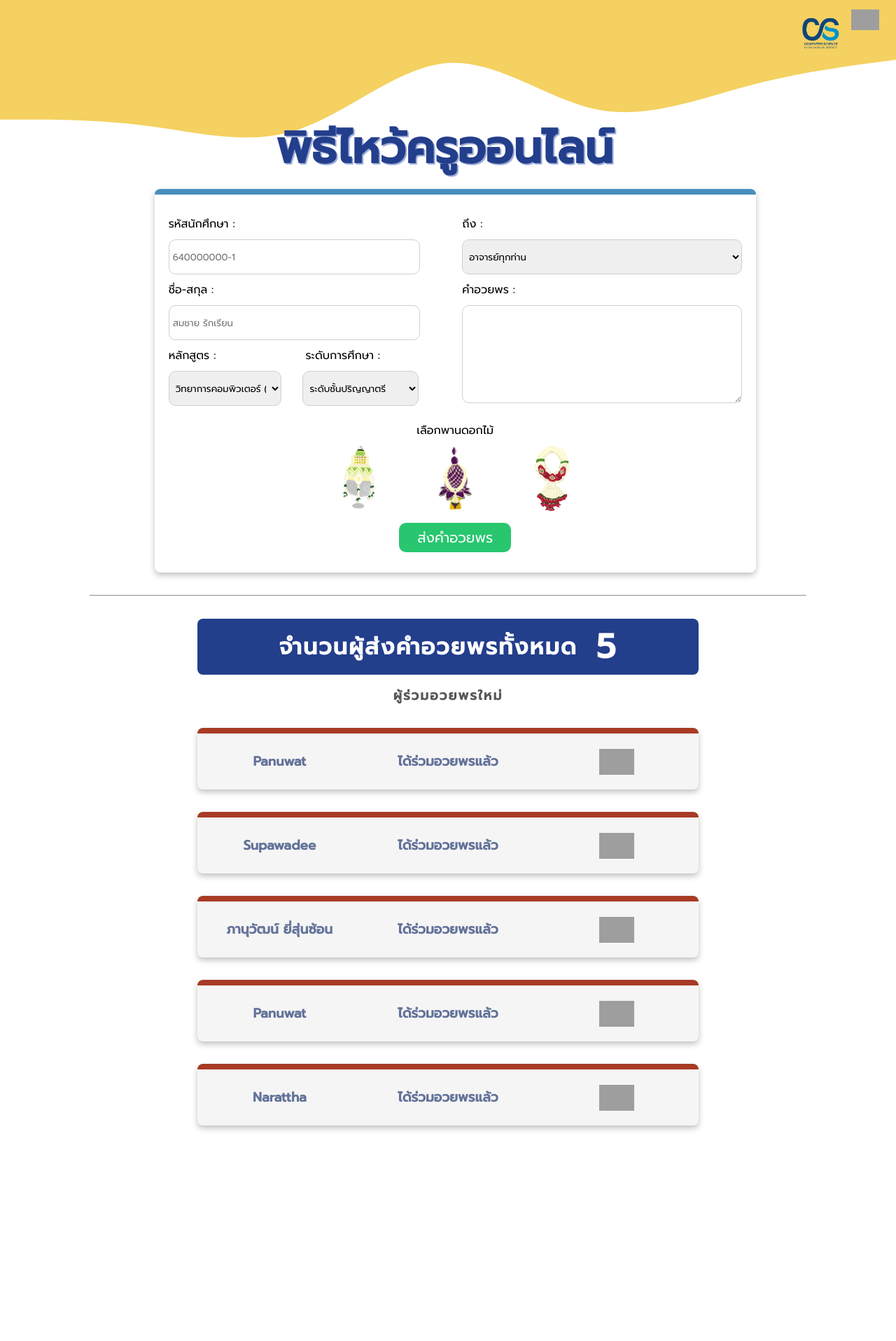
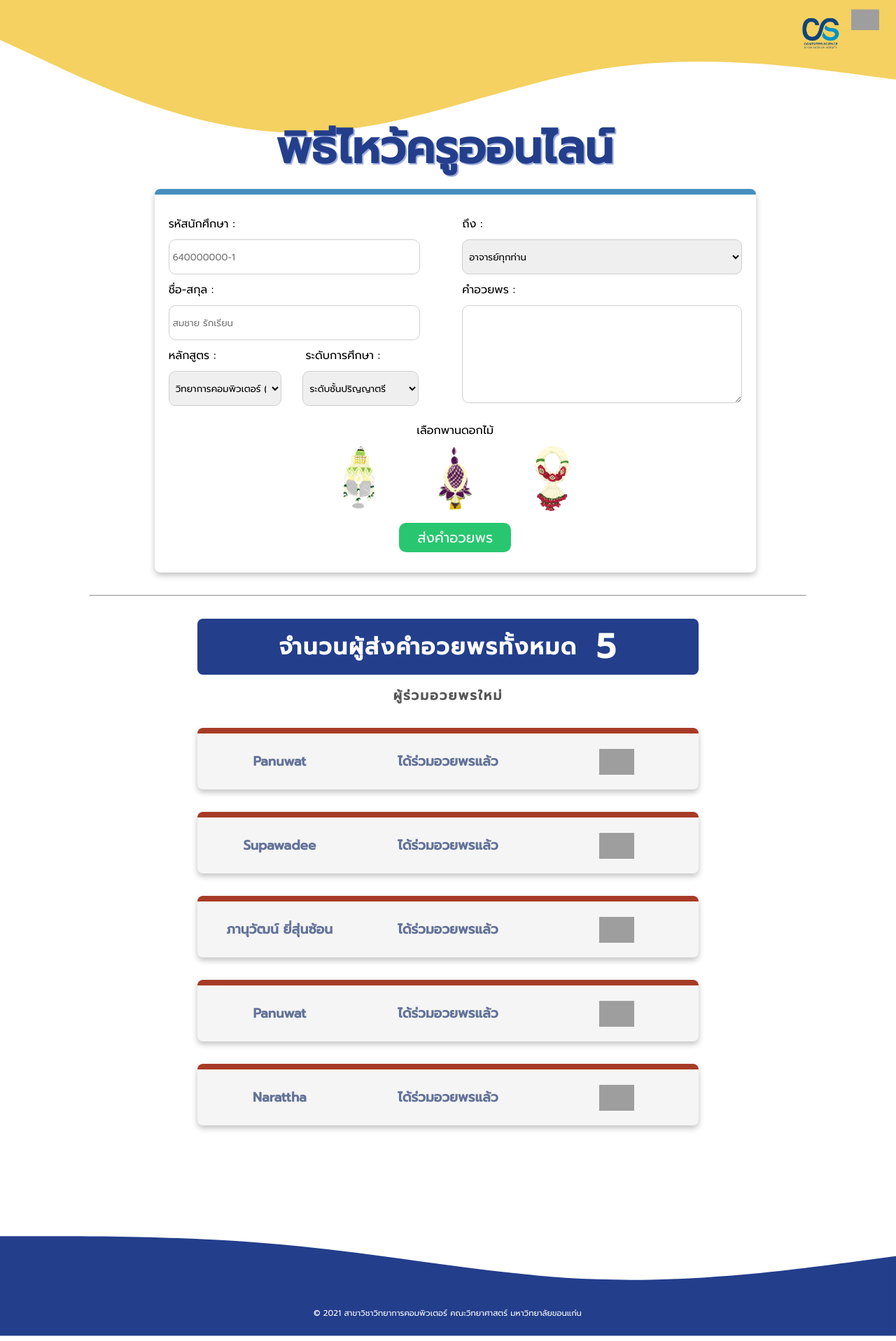
Before and after one commit to kkpanuwat/TeacherDay, a PHP site: page / in a window 1280 px wide. Shown: the whole page at 70% size. Before the commit the page ends 1616 px from the top, so only its background shows below. Run offline with PHP 8.4, Linux system fonts and the light colour scheme; data comes from the database, SQL or seed files in the repository; grey boxes are pictures that could not be loaded.

Commit message:
Update footer

```diff
--- a/assets/css/index.css
+++ b/assets/css/index.css
@@ -27,6 +27,10 @@ html {
     animation-name: form;
     animation-duration: 1.5s;
     animation-fill-mode: forwards;
+}
+.svg-text2 {
+    font-size: 13px;
+    fill: rgb(255, 255, 255);
 }
 
 @keyframes form {
--- a/index.php
+++ b/index.php
@@ -12,7 +12,7 @@
 
 <body onload="setSystem()">
     <svg xmlns="http://www.w3.org/2000/svg" viewBox="0 0 1440 320">
-        <path fill="#F4D160" fill-opacity="1" d="M0,192L40,192C80,192,160,192,240,202.7C320,213,400,235,480,208C560,181,640,107,720,101.3C800,96,880,160,960,176C1040,192,1120,160,1200,138.7C1280,117,1360,107,1400,101.3L1440,96L1440,0L1400,0C1360,0,1280,0,1200,0C1120,0,1040,0,960,0C880,0,800,0,720,0C640,0,560,0,480,0C400,0,320,0,240,0C160,0,80,0,40,0L0,0Z"></path>
+    <path fill="#F4D160" fill-opacity="1" d="M0,64L80,101.3C160,139,320,213,480,213.3C640,213,800,139,960,112C1120,85,1280,107,1360,117.3L1440,128L1440,0L1360,0C1280,0,1120,0,960,0C800,0,640,0,480,0C320,0,160,0,80,0L0,0Z"></path>
         <image href="http://cad.kku.ac.th/wp-content/uploads/2018/05/Th_color.png" width="45" x="95%" y="15" />
         <image href="assets/logocs.png" width="75" x="89%" y="12" />
     </svg>
@@ -85,6 +85,10 @@
             <div id="result"></div>
         </div>
     </div>
+
+    <svg xmlns="http://www.w3.org/2000/svg" viewBox="0 0 1440 320"><path fill="#233E8B" fill-opacity="1" d="M0,160L80,160C160,160,320,160,480,176C640,192,800,224,960,229.3C1120,235,1280,213,1360,202.7L1440,192L1440,320L1360,320C1280,320,1120,320,960,320C800,320,640,320,480,320C320,320,160,320,80,320L0,320Z"></path>
+    <text x="35%" y="90%" class="svg-text2">&copy; 2021 สาขาวิชาวิทยาการคอมพิวเตอร์ คณะวิทยาศาสตร์ มหาวิทยาลัยขอนแก่น</text>
+</svg>
 </body>
 <script src="https://code.jquery.com/jquery-3.5.1.slim.min.js" integrity="sha384-DfXdz2htPH0lsSSs5nCTpuj/zy4C+OGpamoFVy38MVBnE+IbbVYUew+OrCXaRkfj" crossorigin="anonymous"></script>
 <script src="https://cdn.jsdelivr.net/npm/popper.js@1.16.1/dist/umd/popper.min.js" integrity="sha384-9/reFTGAW83EW2RDu2S0VKaIzap3H66lZH81PoYlFhbGU+6BZp6G7niu735Sk7lN" crossorigin="anonymous"></script>
```
